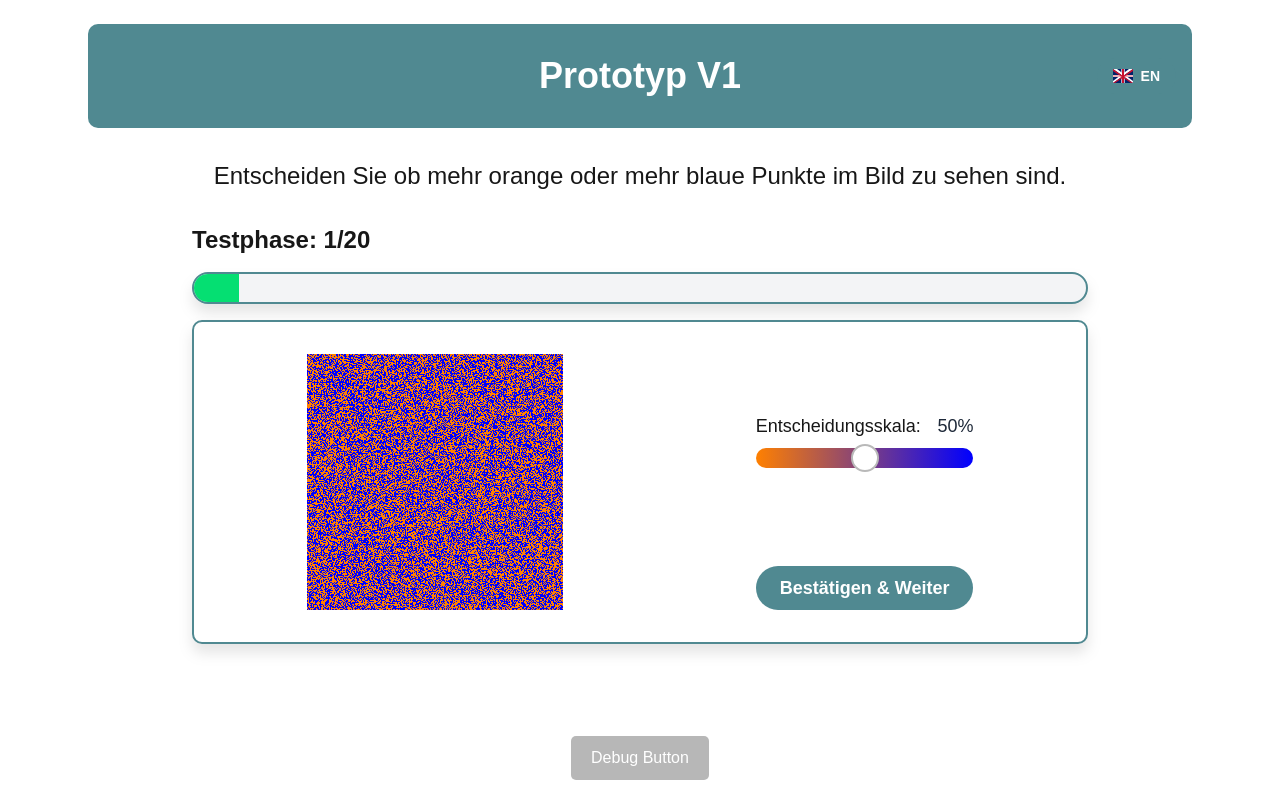
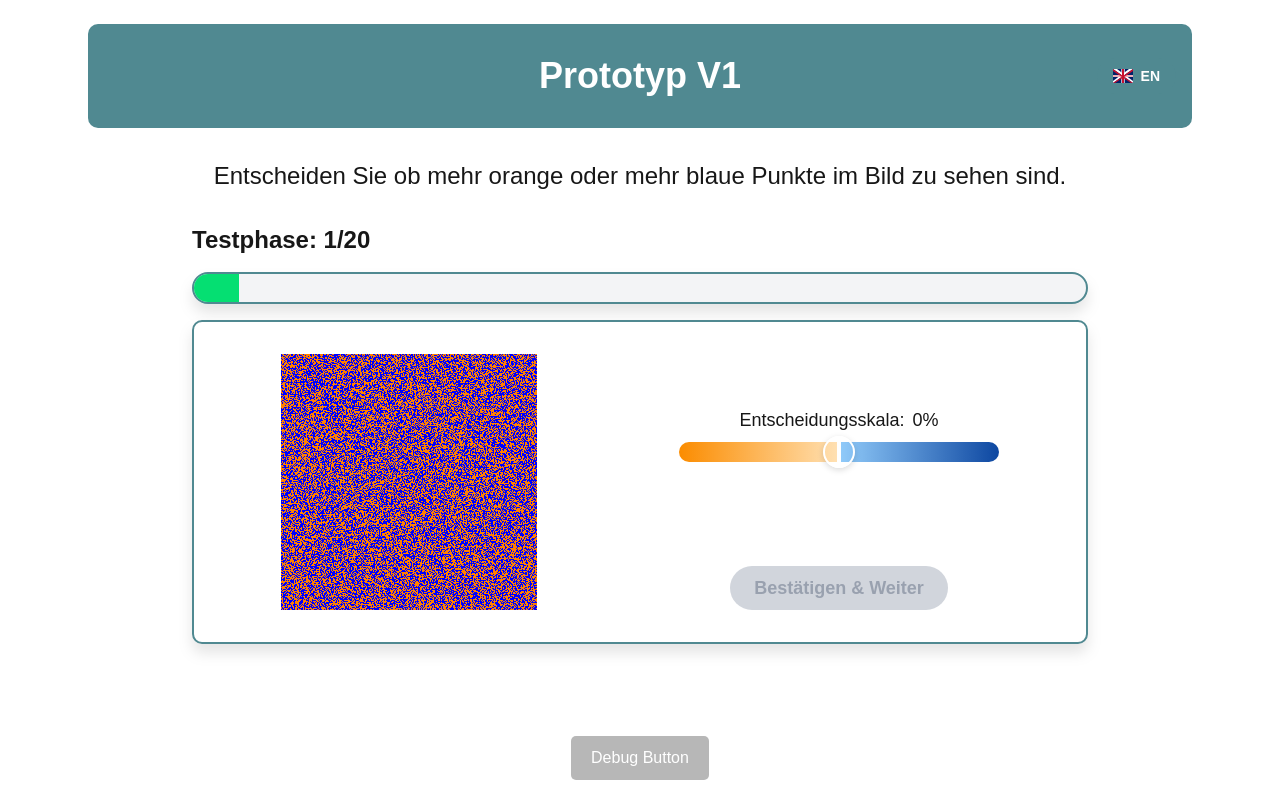
Before and after one commit to L0i0n0a/PsyKi, a Next.js app in the folder multarbeit/: page /prototyp/testphase in a window 1280 px wide. Built offline with nearby package versions, Linux system fonts and the light colour scheme.

Commit message:
add new slider

```diff
--- a/multarbeit/src/app/prototyp/mainphase/page.tsx
+++ b/multarbeit/src/app/prototyp/mainphase/page.tsx
@@ -109,8 +109,14 @@ const Mainphase = () => {
                 <div className='text-lg mt-auto md:min-w-xs text-center mb-4 flex flex-col items-center justify-center w-full'>
                   <ColorSlider initial={50} value={sliderValue} onChange={(val) => setSliderValue(val)} />
                 </div>
-                <div className='flex justify-center mt-auto'>
-                  <button className='px-6 py-2 text-white hover:bg-[#004346]! rounded-full transition-all duration-200 ease-in-out text-lg font-semibold cursor-pointer' onClick={handleClick}>
+                <div className='flex justify-center mt-16!'>
+                  <button
+                    id='buttonNext'
+                    disabled={sliderValue === 50}
+                    className={`px-6 py-2 rounded-full transition-all duration-200 ease-in-out text-lg font-semibold ${
+                      sliderValue === 50 ? 'bg-gray-300! text-gray-400 cursor-not-allowed' : 'text-white bg-[#004346] hover:bg-[#004346] cursor-pointer'
+                    }`}
+                    onClick={handleClick}>
                     {t('buttonNext')}
                   </button>
                 </div>
--- a/multarbeit/src/app/prototyp/testphase/page.tsx
+++ b/multarbeit/src/app/prototyp/testphase/page.tsx
@@ -97,12 +97,18 @@ const Testphase = () => {
         </div>
         <div className='items-center h-full w-full sectionBorder justify-around flex  md:flex-row flex-col drop-shadow-xl rounded-2xl bg-white p-6'>
           <BiColorV2 percentage={current.color} />
-          <div className='flex h-[256px] m-4 flex-col items-center justify-center space-y-4'>
+          <div className='flex h-[256px] w-full max-w-xs m-4 flex-col items-center justify-center space-y-4'>
             <div className='text-lg mt-auto text-center mb-4 flex flex-col items-center justify-center w-full'>
               <ColorSlider initial={50} value={sliderValue} onChange={(val) => setSliderValue(val)} />
             </div>
-            <div className='flex justify-center mt-auto'>
-              <button className='px-6 py-2 text-white hover:bg-[#004346]! rounded-full transition-all duration-200 ease-in-out text-lg font-semibold cursor-pointer' onClick={handleClick}>
+            <div className='flex justify-center mt-16!'>
+              <button
+                id='buttonNext'
+                disabled={sliderValue === 50}
+                className={`px-6 py-2 rounded-full transition-all duration-200 ease-in-out text-lg font-semibold ${
+                  sliderValue === 50 ? 'bg-gray-300! text-gray-400 cursor-not-allowed' : 'text-white bg-[#004346] hover:bg-[#004346] cursor-pointer'
+                }`}
+                onClick={handleClick}>
                 {t('buttonNext')}
               </button>
             </div>
--- a/multarbeit/src/components/ui/Slider/Slider.tsx
+++ b/multarbeit/src/components/ui/Slider/Slider.tsx
@@ -2,14 +2,53 @@ import React, { useState, useEffect } from 'react';
 
 type ColorSliderProps = {
   initial?: number;
-  value?: number; // Add value prop
+  value?: number;
   onChange?: (value: number) => void;
+};
+
+const getThumbStyle = (value: number) => {
+  // value: 0 (left, orange), 50 (middle, transparent), 100 (right, blue)
+  let color = 'rgba(255,255,255,0)';
+  const border = '2px solid white';
+
+  if (value < 50) {
+    // Orange side
+    const opacity = value / 50; // 1 at 0, 0 at 50
+    color = `rgba(251, 140, 0, ${1 - opacity})`; // #FB8C00
+  } else if (value > 50) {
+    // Blue side
+    const opacity = (value - 50) / 50; // 0 at 50, 1 at 100
+    color = `rgba(13, 71, 161, ${opacity})`; // #0D47A1
+  }
+  // At 50, color stays transparent
+
+  return `
+    background: ${color};
+    border: ${border};
+    transition: background 0.3s, border 0.3s;
+    width: 32px;
+    height: 32px;
+    border-radius: 50%;
+    box-shadow: 0 2px 6px rgba(0,0,0,0.15);
+    cursor: pointer;
+  `;
+};
+
+const getLabelText = (value: number) => {
+  if (value === 50) {
+    return '0%';
+  } else if (value < 50) {
+    const percent = Math.round(((50 - value) / 50) * 100);
+    return `${percent}% Orange`;
+  } else {
+    const percent = Math.round(((value - 50) / 50) * 100);
+    return `${percent}% Blau`;
+  }
 };
 
 const ColorSlider: React.FC<ColorSliderProps> = ({ initial = 50, value, onChange }) => {
   const [internalValue, setInternalValue] = useState<number>(initial);
 
-  // Sync internal state with value prop if provided
   useEffect(() => {
     if (typeof value === 'number') {
       setInternalValue(value);
@@ -19,20 +58,64 @@ const ColorSlider: React.FC<ColorSliderProps> = ({ initial = 50, value, onChange
   const handleChange = (e: React.ChangeEvent<HTMLInputElement>) => {
     const newVal = parseInt(e.target.value, 10);
     if (typeof value !== 'number') {
-      setInternalValue(newVal); // Only update internal state if uncontrolled
+      setInternalValue(newVal);
     }
     onChange?.(newVal);
   };
 
+  const sliderValue = typeof value === 'number' ? value : internalValue;
+
   return (
-    <div className='flex-col items-center gap-4 w-full max-w-lg'>
-      <div className='flex justify-between items-center w-full mb-2'>
+    <div className='relative flex-col items-center gap-4 w-full max-w-lg'>
+      <div className='flex gap-2 justify-center mt-8 items-center w-full mb-2'>
         <div>Entscheidungsskala:</div>
-        <div className='w-12 text-gray-800  text-right'>{typeof value === 'number' ? value : internalValue}%</div>
+        <div>{getLabelText(sliderValue)}</div>
+        {/* <div className='w-12 text-gray-800 text-right'>{sliderValue}%</div> */}
       </div>
-      <input type='range' min={0} max={100} value={typeof value === 'number' ? value : internalValue} onChange={handleChange} className='color-slider w-full appearance-none' />
+      <input
+        type='range'
+        min={0}
+        max={100}
+        value={sliderValue}
+        onChange={handleChange}
+        className='color-slider w-full appearance-none'
+        style={{
+          background: `
+            linear-gradient(
+              to right,
+              #FB8C00 0%,
+              #FFE0B2 49.5%,
+              white 49.5%,
+              white 50.5%,
+              #90CAF9 50.5%,
+              #0D47A1 100%
+            )
+          `,
+        }}
+      />
+      <style>{`
+        .color-slider::-webkit-slider-thumb {
+          -webkit-appearance: none;
+          appearance: none;
+          ${getThumbStyle(sliderValue)}
+        }
+        .color-slider::-moz-range-thumb {
+          ${getThumbStyle(sliderValue)}
+        }
+        .color-slider::-ms-thumb {
+          ${getThumbStyle(sliderValue)}
+        }
+        .color-slider:focus {
+          outline: none;
+        }
+        .color-slider {
+          height: 20px;
+          border-radius: 10px;
+        }
+      `}</style>
     </div>
   );
 };
 
 export default ColorSlider;
+// ...existing code...
```
